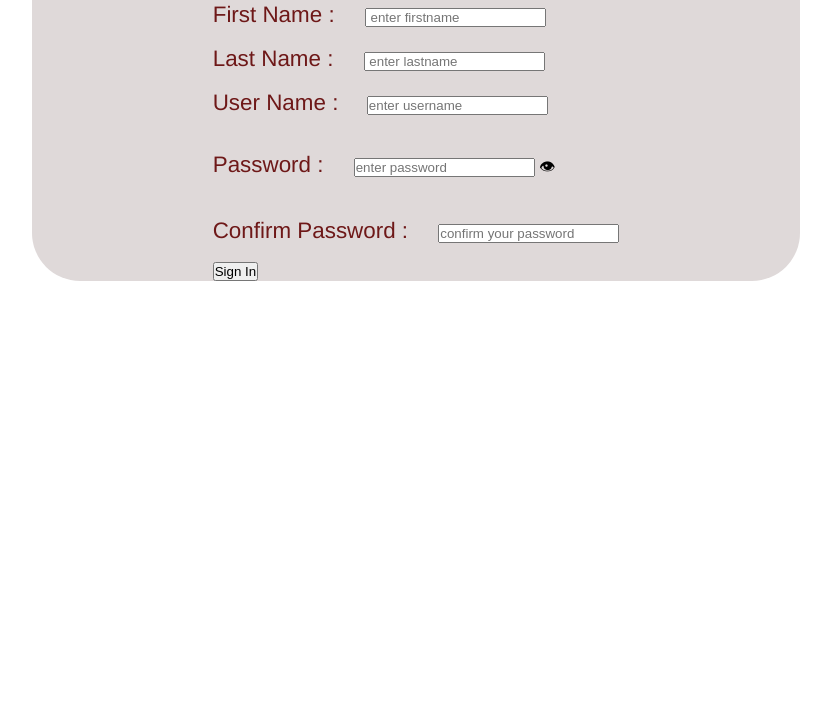
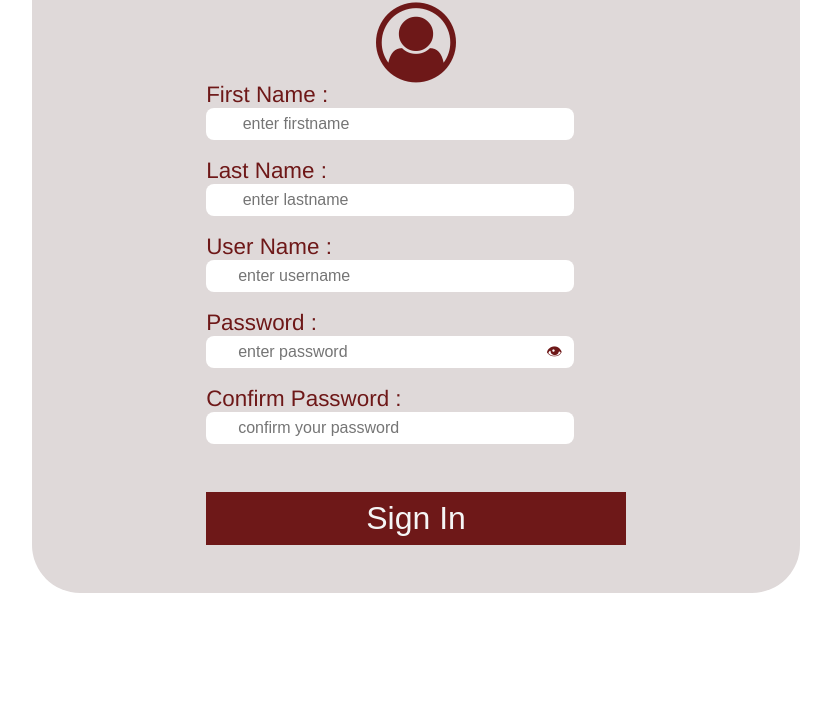
Before and after one commit to EzekielDamz/altschool-week-1pro-js, a plain HTML site: page index.html in a window 1280 px wide. Shown: the part 99-800 px from the top of the page, without its empty margins (224-1055 px from the left). Drawn offline with Linux system fonts and the light colour scheme.

Commit message:
Div has been added to the html

```diff
--- a/form.js
+++ b/form.js
@@ -45,7 +45,7 @@ const validateUserName = () => {
   } else {
     userNameInput = userName.value;
     userNameError.textContent =
-      "Username must include both letters and numbers";
+      "Username must include both letters and numbers enter the firstname and lastname again";
   }
 };
 
--- a/index.html
+++ b/index.html
@@ -13,42 +13,62 @@
   <body>
     <main class="form-body">
       <div class="content">
-        <h1 class="header">Sign In Here</h1>
+        <h1 class="header">Sign In</h1>
+        <div class="icon">
+<i class="fa fa-user-circle-o"></i>
+        </div>
 
+        <div class="firstName">
           <label for="First name" class="name">First Name : </label>
+          <br />
           <input
             type="text"
             placeholder=" enter firstname"
-          id="first-name"
+            class="first-name"
             required
-        /><br />
+          />
+        </div>
         <br />
+        <div class="lastName">
           <label for="text " class="name">Last Name : </label>
           <input
             type="text"
             placeholder=" enter lastname"
-          id="last-name"
+            class="last-name"
             required
           />
-        <br /><br />
+        </div>
+        <br>
+        <div class="userName">
           <label for="username" class="name"> User Name :</label>
-        <input type="text" placeholder="enter username" id="User-name" />
-        <p id="user-name-error"></p>
+          <input type="text" placeholder="enter username" class="User-name" />
+          <p class="user-name-error"></p>
+        </div>
         <br />
-        <br>
+        <div class="passWord">
           <label for="password" class="name"> Password : </label>
-          <input type="password" placeholder="enter password " id="pass-word" />
-          <span id="eye-open">&#128065;</span>
-          <p id="password-error"></p>
-          <!-- <i class="fa fa-eye" id="eye-open"></i> -->
+          <input
+            type="password"
+            placeholder="enter password "
+            class="pass-word"
+          />
+          <span class="eye-open">&#128065;</span>
+          <p class="password-error"></p>
+        </div>
         <br />
-        <br>
-
-        <label for="confirmPassword" class="name"> Confirm Password : </label>
-        <input type="password" placeholder="confirm your password" id="confirm-pass" />
+        <div class="confirmPass">
+          <label for="confirmPassword" class="name"> Confirm Password : </label
+          ><br />
+          <input
+            type="password"
+            placeholder="confirm your password"
+            class="confirm-pass"
+          />
           <p id="confirm-pass-error"></p>
-        <br />
-        <input type="submit" value="Sign In" id="submit" />
+        </div>
+        <div class="submit-here">
+          <input type="submit" value="Sign In" class="submit" />
+        </div>
       </div>
     </main>
   </body>
```
Lines whose indentation alone changed are shown as unchanged.
